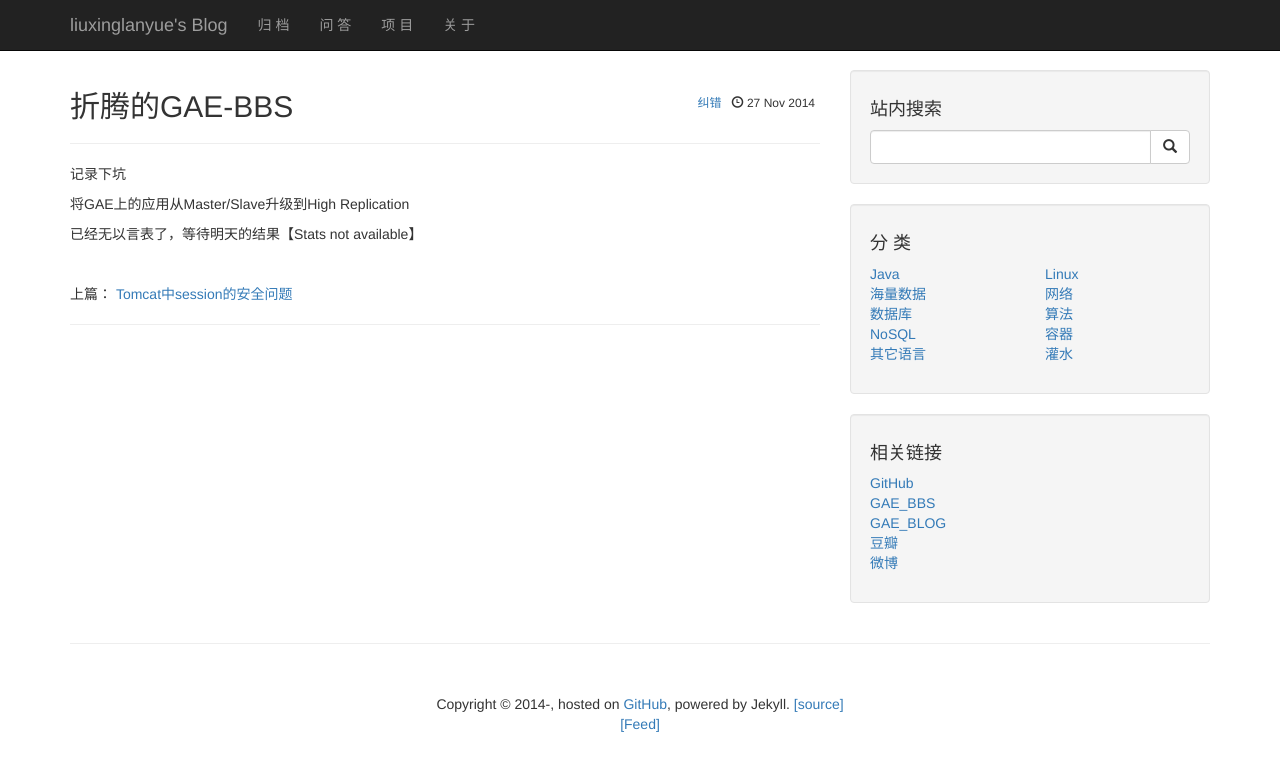
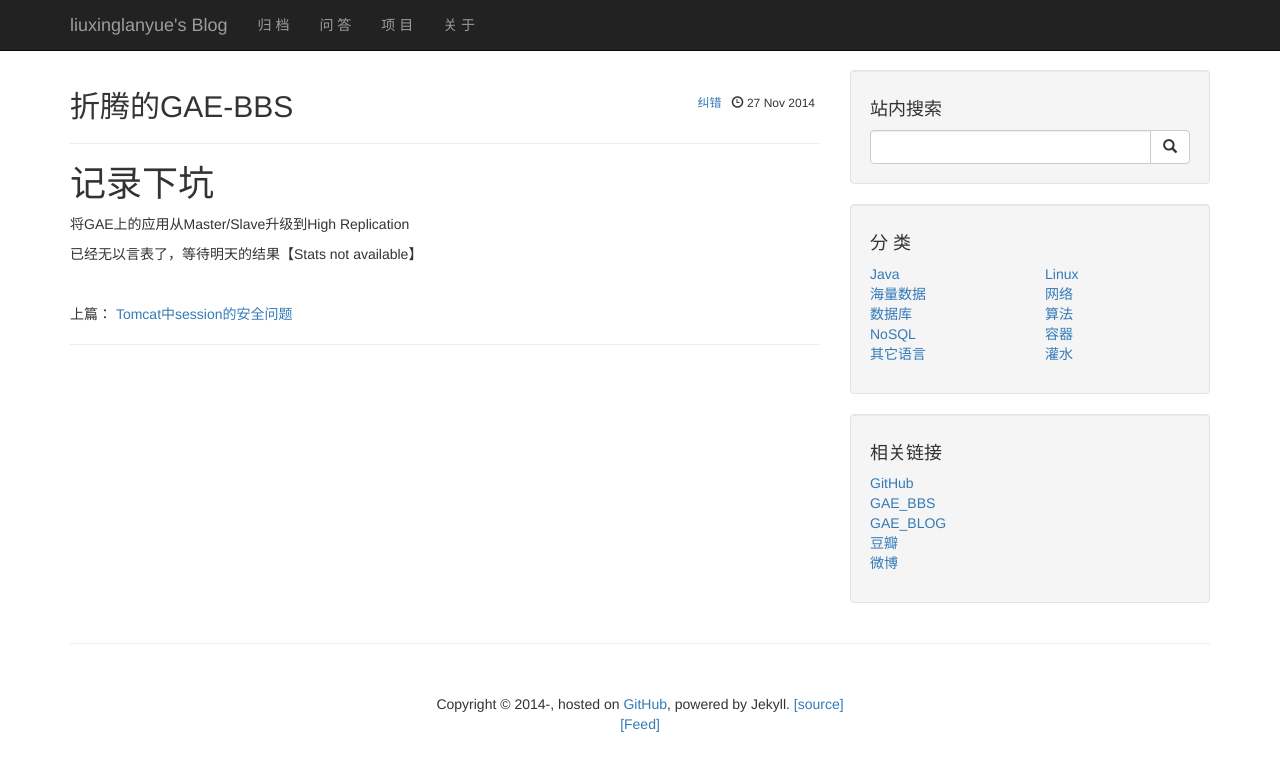
Before and after one commit to liuxinglanyue/blog, a Jekyll site: the page built from _posts/2014-11-27-gae-bbs.markdown, in a window 1280 px wide. Shown: the top 771 px of the page. Built offline with Jekyll 4.4.1, drawn with Linux system fonts in a browser that asks for light colours; nearby versions of some CDN libraries; Markdown is read by kramdown in place of the engine named in the settings; comment, search, counter and statistics services are not loaded.

```diff
--- a/_posts/2014-11-27-gae-bbs.markdown
+++ b/_posts/2014-11-27-gae-bbs.markdown
@@ -5,7 +5,7 @@ title:  "折腾的GAE-BBS"
 tags: [gae,bbs]
 ---
 
-记录下坑
+# 记录下坑
 
 将GAE上的应用从Master/Slave升级到High Replication
 
```
